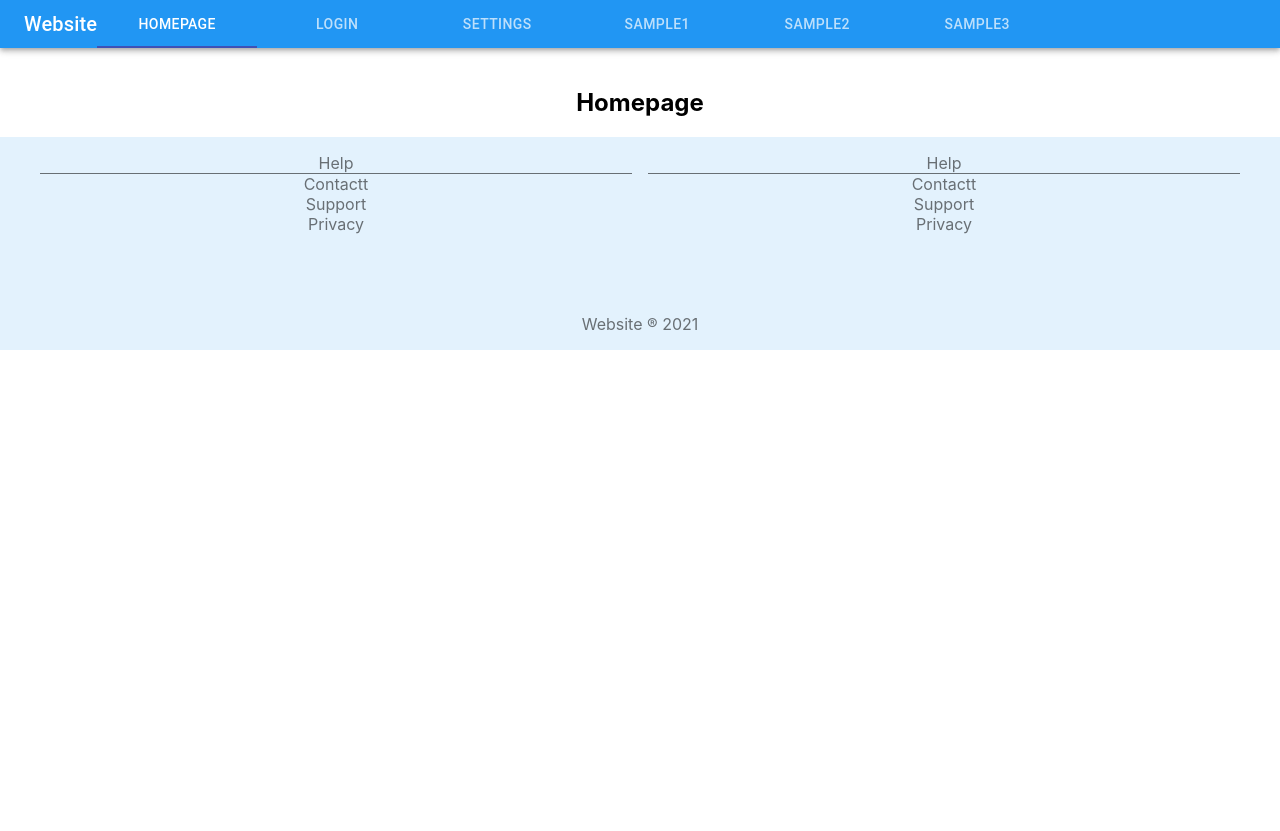
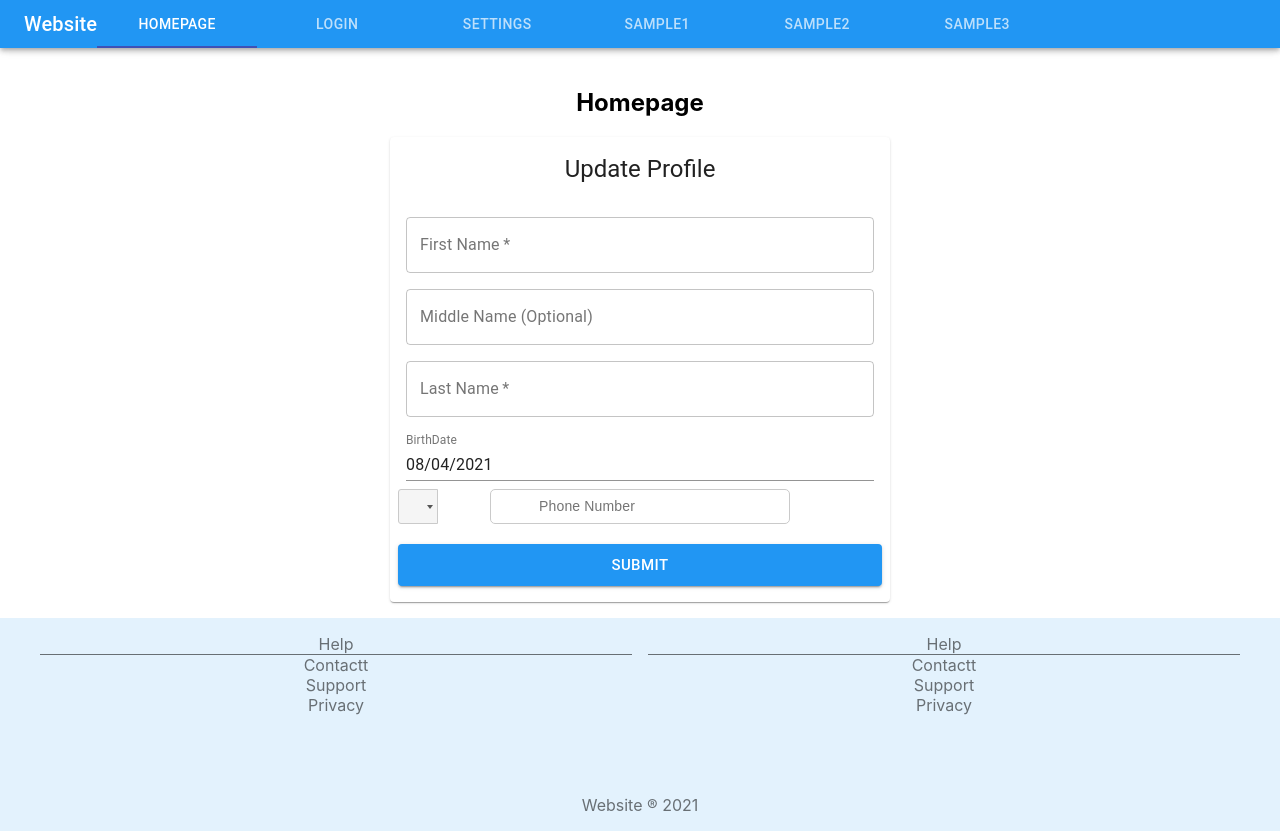
Before and after one commit to Jennelle186/VaccinationTracking, a React (Create React App) app: page / in a window 1280 px wide. Before the commit the page ends 800 px from the top, so only its background shows below. Built offline with nearby package versions, Linux system fonts and the light colour scheme.

Commit message:
update profile page

```diff
--- a/package.json
+++ b/package.json
@@ -3,14 +3,19 @@
   "version": "0.1.0",
   "private": true,
   "dependencies": {
+    "@date-io/date-fns": "^1.3.13",
+    "@jstarmx/react-phone-input-2": "^2.10.2",
     "@material-ui/core": "^4.12.3",
     "@material-ui/icons": "^4.11.2",
+    "@material-ui/pickers": "^3.3.10",
     "@testing-library/jest-dom": "^5.14.1",
     "@testing-library/react": "^11.2.7",
     "@testing-library/user-event": "^12.8.3",
+    "date-fns": "^2.23.0",
     "qrcode": "^1.4.4",
     "react": "^17.0.2",
     "react-dom": "^17.0.2",
+    "react-phone-input-2": "^2.14.0",
     "react-router-dom": "^5.2.0",
     "react-scripts": "4.0.3",
     "web-vitals": "^1.1.2"
--- /dev/null
+++ b/src/components/Profile/profile.js
@@ -0,0 +1,125 @@
+import React, { useState } from "react";
+import {
+  Grid,
+  Card,
+  makeStyles,
+  CardHeader,
+  CardContent,
+  TextField,
+} from "@material-ui/core";
+import DateFnsUtils from "@date-io/date-fns";
+import { DatePicker, MuiPickersUtilsProvider } from "@material-ui/pickers";
+import "react-phone-input-2/lib/style.css";
+import ReactPhoneInput from "react-phone-input-2";
+import ButtonForm from "./../Forms/Button/button";
+
+const useStyles = makeStyles({
+  root: {
+    maxWidth: 500,
+    margin: "0 auto",
+    marginBottom: "1rem",
+  },
+});
+
+const Profile = () => {
+  const classes = useStyles();
+  const [value, setValue] = useState();
+  const current = new Date().toISOString().split("T")[0];
+
+  //variables
+  const [firstName, setFirstName] = useState("");
+  const [middleName, setMiddleName] = useState("");
+  const [lastName, setLastName] = useState("");
+  const [selectedDate, handleDateChange] = useState(new Date());
+  const [phoneNumber, setphoneNumber] = useState();
+
+  const handleValue = (value) => {
+    setphoneNumber(value);
+  };
+
+  const handleSubmit = (e) => {
+    e.preventDefault();
+    try {
+      console.log(
+        "Full Name: ",
+        firstName + middleName + lastName,
+        ",",
+        selectedDate,
+        ",",
+        phoneNumber
+      );
+    } catch (err) {
+      console.log(err);
+    }
+  };
+
+  return (
+    <Card className={classes.root}>
+      <CardHeader title="Update Profile" />
+      <CardContent>
+        <form onSubmit={handleSubmit}>
+          <Grid container direction={"column"} spacing={2}>
+            <Grid item>
+              <TextField
+                label="First Name"
+                variant="outlined"
+                value={firstName}
+                onChange={(e) => setFirstName(e.target.value)}
+                fullWidth
+                required
+              />
+            </Grid>
+            <Grid item>
+              <TextField
+                label="Middle Name (Optional)"
+                variant="outlined"
+                value={middleName}
+                onChange={(e) => setMiddleName(e.target.value)}
+                fullWidth
+              />
+            </Grid>
+            <Grid item>
+              <TextField
+                label="Last Name"
+                variant="outlined"
+                value={lastName}
+                onChange={(e) => setLastName(e.target.value)}
+                fullWidth
+                required
+              />
+            </Grid>
+            <Grid item>
+              <MuiPickersUtilsProvider utils={DateFnsUtils}>
+                <DatePicker
+                  format="MM/dd/yyyy"
+                  value={selectedDate}
+                  onChange={handleDateChange}
+                  fullWidth
+                  id="date-picker-inline"
+                  label="BirthDate"
+                />
+              </MuiPickersUtilsProvider>
+            </Grid>
+            <Grid>
+              {/* https://stackoverflow.com/questions/59809814/unable-to-increase-sizeheight-width-of-react-phone-input-2 */}
+              <ReactPhoneInput
+                defaultCountry="us"
+                onlyCountries={["ph"]}
+                onChange={handleValue}
+                placeholder="Phone Number"
+              />
+            </Grid>
+            <br />
+            <Grid>
+              <ButtonForm type="submit" fullWidth>
+                Submit
+              </ButtonForm>
+            </Grid>
+          </Grid>
+        </form>
+      </CardContent>
+    </Card>
+  );
+};
+
+export default Profile;
--- a/src/components/vaccinationSideEffects/SideEffects.js
+++ b/src/components/vaccinationSideEffects/SideEffects.js
@@ -24,10 +24,10 @@ const SideEffects = (props) => {
   const classes = useStyles();
   const [others, setOthers] = useState("");
   const [state, setState] = useState({
-    checkedA: false,
-    checkedB: false,
-    checkedC: false,
-    checkedD: false,
+    Fever: false,
+    Headache: false,
+    Nausea: false,
+    "Muscle Pain": false,
   });
   const handleCheckbox = (event) => {
     console.log(event.target.value);
@@ -36,6 +36,10 @@ const SideEffects = (props) => {
 
   const handleSubmit = (e) => {
     e.preventDefault();
+    // console.log(others, state);
+    for (const p in state) {
+      if (!state[p]) delete state[p];
+    }
     console.log(others, state);
   };
 
@@ -51,8 +55,8 @@ const SideEffects = (props) => {
             <FormControlLabel
               control={
                 <Checkbox
-                  checked={state.checkedA}
-                  name="checkedA"
+                  checked={state.Fever}
+                  name="Fever"
                   color="primary"
                   value="Fever"
                   onChange={handleCheckbox}
@@ -63,8 +67,8 @@ const SideEffects = (props) => {
             <FormControlLabel
               control={
                 <Checkbox
-                  checked={state.checkedB}
-                  name="checkedB"
+                  checked={state.Headache}
+                  name="Headache"
                   color="primary"
                   value="Headache"
                   onChange={handleCheckbox}
@@ -75,8 +79,8 @@ const SideEffects = (props) => {
             <FormControlLabel
               control={
                 <Checkbox
-                  checked={state.checkedC}
-                  name="checkedC"
+                  checked={state.Nausea}
+                  name="Nausea"
                   color="primary"
                   value="Nausea"
                   onChange={handleCheckbox}
@@ -87,8 +91,8 @@ const SideEffects = (props) => {
             <FormControlLabel
               control={
                 <Checkbox
-                  checked={state.checkedD}
-                  name="checkedD"
+                  checked={state["Muscle Pain"]}
+                  name="Muscle Pain"
                   color="primary"
                   value="Muscle Pain"
                   onChange={handleCheckbox}
--- a/src/pages/Homepage/homepage.js
+++ b/src/pages/Homepage/homepage.js
@@ -1,6 +1,7 @@
 //generate QR code and side effects is only temporary here so I can view the design of this
 import GenerateQR from "../../components/Generate QR/generateQR";
 import SideEffects from "../../components/vaccinationSideEffects/SideEffects";
+import Profile from "../../components/Profile/profile";
 
 const Homepage = (props) => {
   return (
@@ -10,6 +11,7 @@ const Homepage = (props) => {
 
       {/* <GenerateQR /> */}
       {/* <SideEffects /> */}
+      <Profile />
     </section>
   );
 };
```
Also changed, not shown: 1 other file (tests, documents, lock files or other folders).
